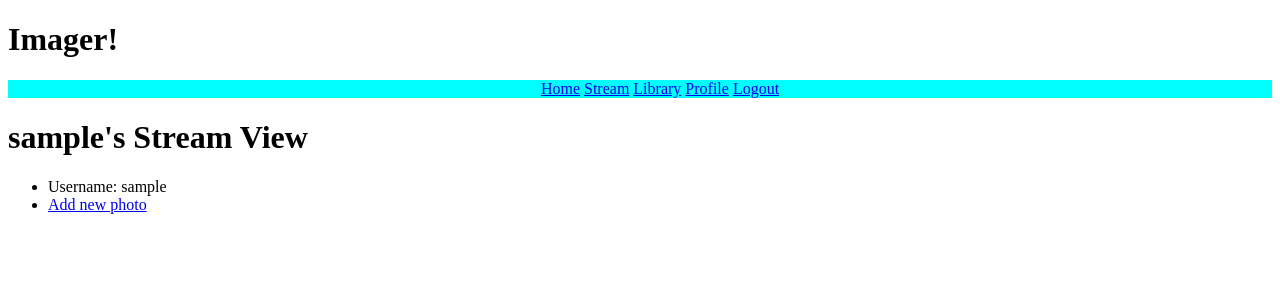
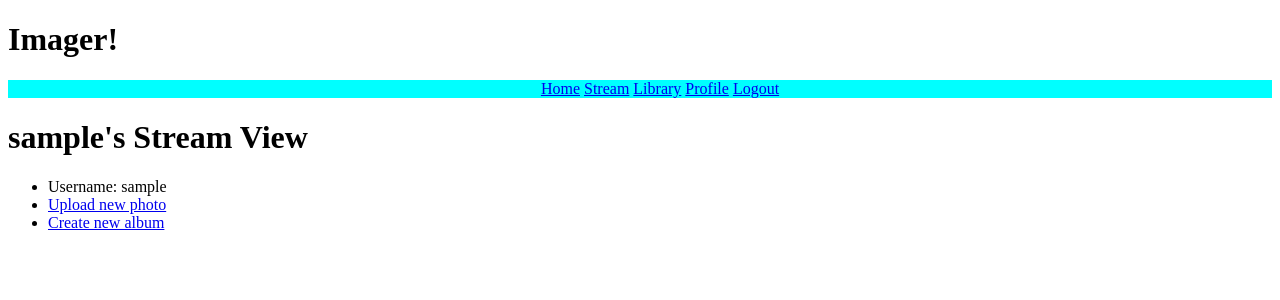
Before and after one commit to henry808/django-imager, a Django app: template imager/imager_images/templates/stream.html in a window 1280 px wide. Shown: the top 300 px of the page. Run offline with Django 3.2, Linux system fonts and the light colour scheme; the template is opened without the code that fills it, so the values that code supplies are empty; the visitor is signed in with stand-in values (Sample User, id 1); parts of the project's set-up code (start-up, migrations or seed data) failed here and were passed over; some libraries are stand-ins or nearby versions.

Commit message:
Updated templates to have links to creation views for photos and albums.

```diff
--- a/imager/imager_images/templates/library.html
+++ b/imager/imager_images/templates/library.html
@@ -5,6 +5,8 @@
         {% load thumbnail %}
         <div>
             <h1>{{ user.username }}'s Library View</h1>
+            <li><a href="{% url 'upload_photo' %}">Upload new photo</a></li>
+            <li><a href="{% url 'create_album' %}">Create new album</a></li>
             <h3>Photos</h3>
             <ul>
                 {% for photo in object_list|viewable_user:user %}
--- a/imager/imager_images/templates/stream.html
+++ b/imager/imager_images/templates/stream.html
@@ -6,7 +6,8 @@
         <h1>{{ user.username }}'s Stream View</h1>
         <ul>
             <li>Username: {{ user.username }}</li>
-            <li><a href="{% url 'upload_photo' %}">Add new photo</a></li>
+            <li><a href="{% url 'upload_photo' %}">Upload new photo</a></li>
+            <li><a href="{% url 'create_album' %}">Create new album</a></li>
             {% for photo in object_list|viewable:user %}
                 <li>
                     <h3>Owner: {{ photo.user.username }}</h3>
```
